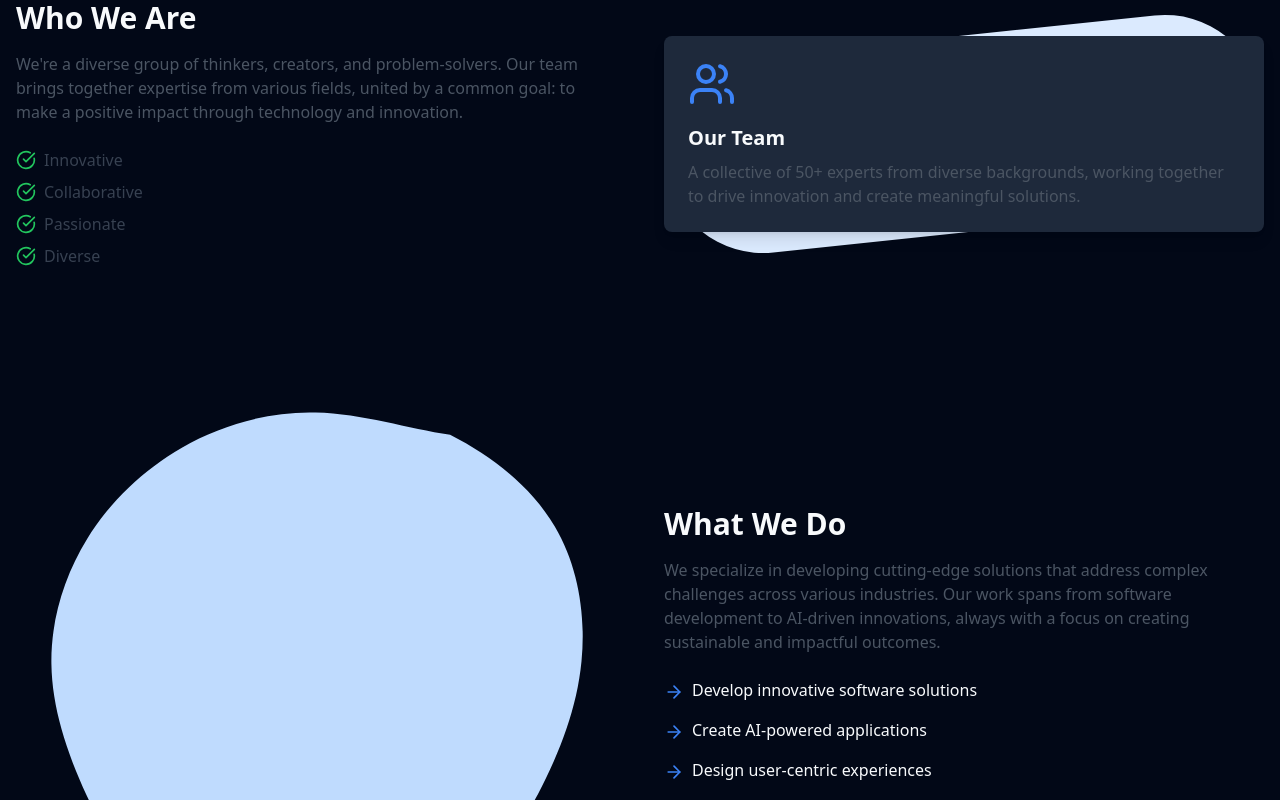
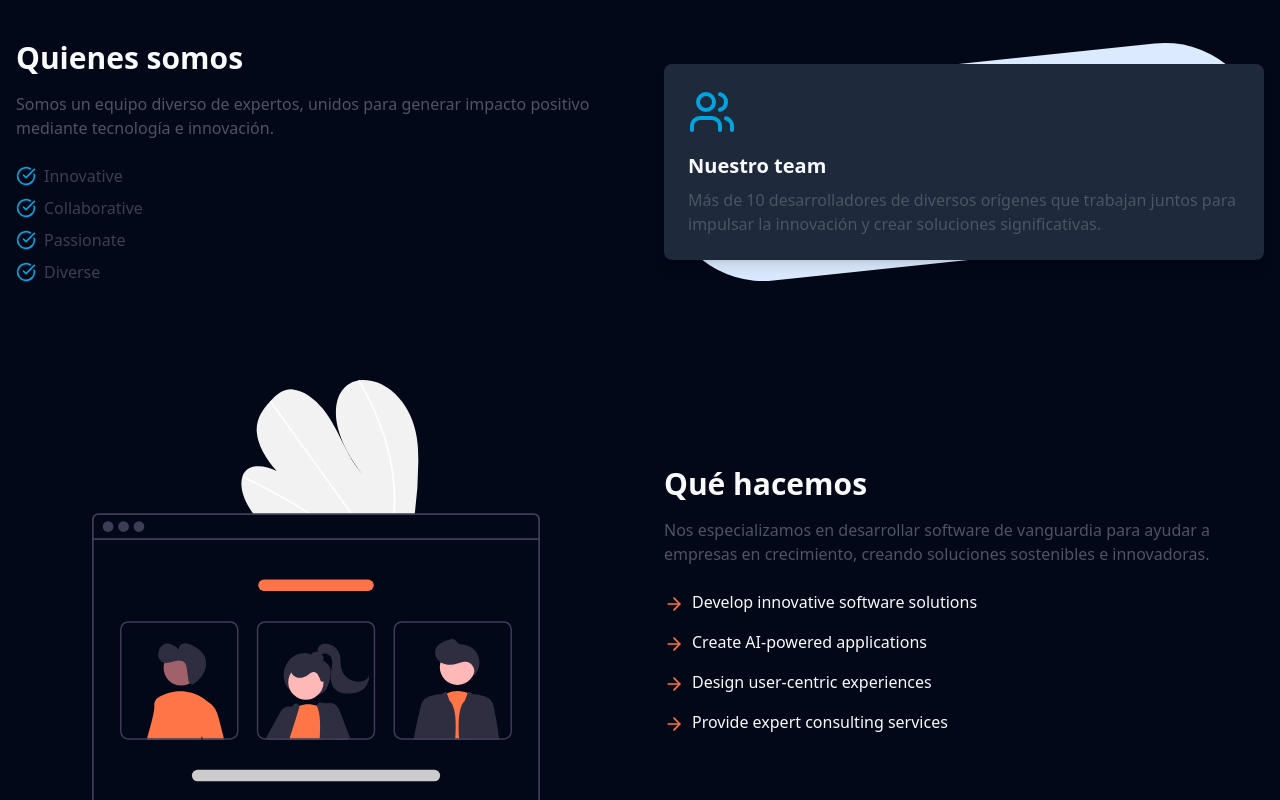
Before and after one commit to D3V-Legion/Open-Startup-Frontend, a React (Vite) app in the folder vite-project/: page /about in a window 1280 px wide. Shown: the part 640-1440 px from the top of the page. Built offline with nearby package versions, Linux system fonts and the light colour scheme.

Commit message:
cambiando texto, y agregando una ilustracion

```diff
--- a/vite-project/src/pages/About.tsx
+++ b/vite-project/src/pages/About.tsx
@@ -1,5 +1,6 @@
 import { ArrowRight, CheckCircle, Users } from "lucide-react"
 import ilustracion from "../../public/about.png"
+import ilustracion2 from "../../public/ilustracionAbout.svg"
 
 export default function AboutUs() {
   return (
@@ -19,16 +20,16 @@ export default function AboutUs() {
           </p>
         </section>
 
-        <section className="grid md:grid-cols-2 gap-12 items-center mb-24">
+        <section className="grid md:grid-cols-2 gap-12 items-center mb-24 pt-10">
           <div>
-            <h2 className="text-3xl font-semibold mb-4">Who We Are</h2>
+            <h2 className="text-3xl font-semibold mb-4">Quienes somos</h2>
             <p className="text-gray-600 mb-6">
-              We're a diverse group of thinkers, creators, and problem-solvers. Our team brings together expertise from various fields, united by a common goal: to make a positive impact through technology and innovation.
+            Somos un equipo diverso de expertos, unidos para generar impacto positivo mediante tecnología e innovación.
             </p>
             <ul className="space-y-2">
               {["Innovative", "Collaborative", "Passionate", "Diverse"].map((trait) => (
                 <li key={trait} className="flex items-center text-gray-700">
-                  <CheckCircle className="text-green-500 mr-2" size={20} />
+                  <CheckCircle className="text-secondary mr-2" size={20} />
                   {trait}
                 </li>
               ))}
@@ -37,35 +38,37 @@ export default function AboutUs() {
           <div className="relative">
             <div className="absolute inset-0 bg-blue-100 rounded-full transform -rotate-6"></div>
             <div className="relative bg-muted shadow-lg rounded-lg p-6">
-              <Users size={48} className="text-blue-500 mb-4" />
-              <h3 className="text-xl font-semibold mb-2">Our Team</h3>
+              <Users size={48} className="text-secondary mb-4" />
+              <h3 className="text-xl font-semibold mb-2">Nuestro team</h3>
               <p className="text-gray-600">
-                A collective of 50+ experts from diverse backgrounds, working together to drive innovation and create meaningful solutions.
+               Más de 10 desarrolladores de diversos orígenes que trabajan juntos para impulsar la innovación y crear soluciones significativas.
               </p>
             </div>
           </div>
         </section>
 
-        <section className="grid md:grid-cols-2 gap-12 items-center">
-          <div className="order-2 md:order-1">
-            <svg className="w-full h-auto" viewBox="0 0 200 200" xmlns="http://www.w3.org/2000/svg">
-              <path fill="#BFDBFE" d="M44.7,-76.4C58.8,-69.2,71.8,-59.1,79.6,-45.8C87.4,-32.6,90,-16.3,88.5,-0.9C87,14.6,81.4,29.2,74.1,43.2C66.7,57.2,57.6,70.6,45,78.3C32.4,86,16.2,88,-0.4,88.7C-17,89.4,-34,88.8,-47.1,81.2C-60.2,73.6,-69.4,59,-76.4,43.9C-83.3,28.8,-88,14.4,-88.2,-0.1C-88.4,-14.6,-84,-29.2,-76.3,-41.7C-68.6,-54.2,-57.6,-64.6,-44.7,-72.1C-31.8,-79.6,-15.9,-84.2,-0.2,-83.8C15.5,-83.5,30.9,-78.3,44.7,-76.4Z" transform="translate(100 100)" />
-            </svg>
+        <section className="grid md:grid-cols-2 gap-12 items-center my-10">
+  <div className="order-2 md:order-1 flex justify-center">
+    <img
+      className="w-full max-w-xs md:max-w-sm lg:max-w-md mx-auto"
+      src={ilustracion2}
+      alt="What we do illustration"
+    />
   </div>
   <div className="order-1 md:order-2">
-            <h2 className="text-3xl font-semibold mb-4">What We Do</h2>
+    <h2 className="text-3xl font-semibold mb-4">Qué hacemos</h2>
     <p className="text-gray-600 mb-6">
-              We specialize in developing cutting-edge solutions that address complex challenges across various industries. Our work spans from software development to AI-driven innovations, always with a focus on creating sustainable and impactful outcomes.
+    Nos especializamos en desarrollar software de vanguardia para ayudar a empresas en crecimiento, creando soluciones sostenibles e innovadoras.
     </p>
     <ul className="space-y-4">
       {[
         "Develop innovative software solutions",
         "Create AI-powered applications",
         "Design user-centric experiences",
-                "Provide expert consulting services"
+        "Provide expert consulting services",
       ].map((service, index) => (
         <li key={index} className="flex items-start">
-                  <ArrowRight className="text-blue-500 mr-2 mt-1 flex-shrink-0" size={20} />
+          <ArrowRight className="text-primary mr-2 mt-1 flex-shrink-0" size={20} />
           <span>{service}</span>
         </li>
       ))}
```
Also changed, not shown: vite-project/public/ilustracionAbout.svg (added). Lines whose indentation alone changed are shown as unchanged.
